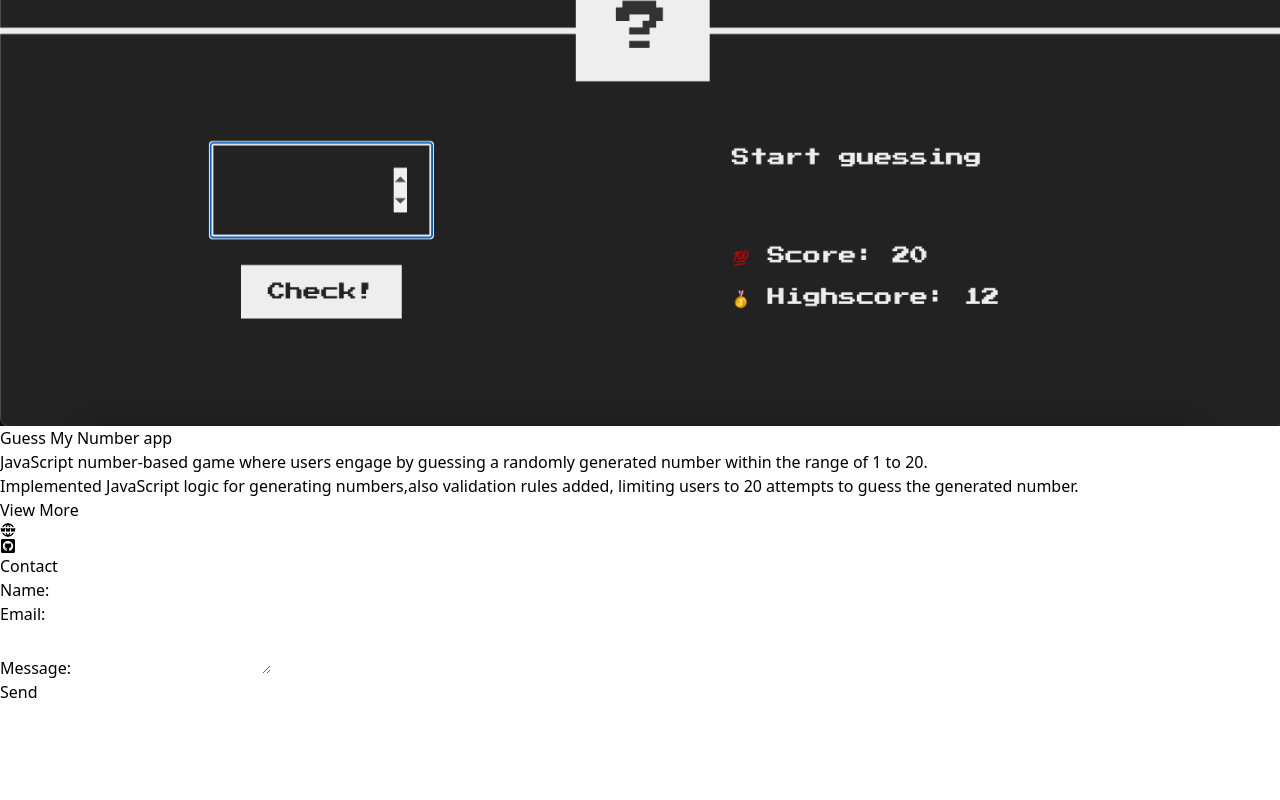
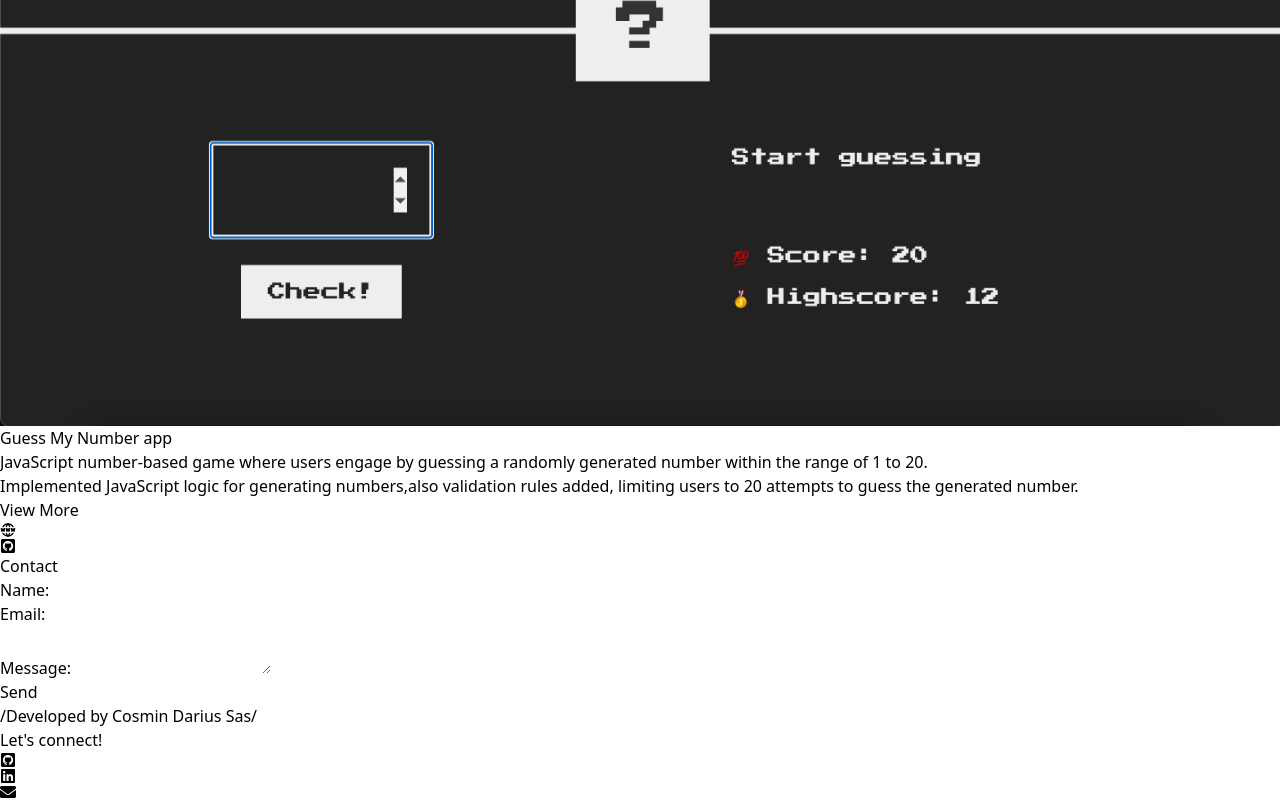
Before and after one commit to CosminDarius1/cosmin-darius-portfolio, a React (Vite) app: page / in a window 1280 px wide. Shown: the part 8119-8919 px from the top of the page. Before the commit the page ends 8823 px from the top, so only its background shows below. Built offline with nearby package versions, Linux system fonts and the light colour scheme.

Commit message:
Created footer page, with signature text and a tags for connecting on social media

```diff
--- a/src/App.jsx
+++ b/src/App.jsx
@@ -4,6 +4,7 @@ import Navbar from "./Components/Navbar";
 import Skills from "./Components/Skills";
 import Projects from "./Components/Projects";
 import Contact from "./Components/Contact";
+import Footer from "./Components/Footer";
 
 const App = () => {
       return (
@@ -14,6 +15,7 @@ const App = () => {
         <About/>
         <Projects/>
         <Contact/>
+        <Footer/>
       </>
       )
     }
--- /dev/null
+++ b/src/Components/Footer.jsx
@@ -0,0 +1,21 @@
+import React from 'react'
+import { FaEnvelope, FaGithubSquare, FaLinkedin } from 'react-icons/fa'
+
+const Footer = () => {
+  return (
+    <section className='flex flex-col md:flex-row justify-between items-center pb-2'>
+      <div className='text-orange-500 px-2 pb-2 text-sm md:text-base'>
+        /Developed by Cosmin Darius Sas/
+      </div>
+      <div className='text-orange-500 flex flex-col md:flex-row items-center space-x-0 md:space-x-2 space-y-2 md:space-y-0 px-3'> <span className='mr-2 text-base md:text-lg'>Let's connect!</span>
+      <div className='flex space-x-2'>
+        <a href='#'><FaGithubSquare className='h-8 w-8 text-slate-200 hover:text-orange-500 duration-300'/> </a>
+        <a href='#'><FaLinkedin className='h-8 w-8 text-slate-200 hover:text-orange-500 duration-300'/></a>
+        <a href='#'><FaEnvelope className='h-8 w-8 text-slate-200 hover:text-orange-500 duration-300'/></a>
+      </div>
+      </div>
+    </section>
+  )
+}
+
+export default Footer
```
